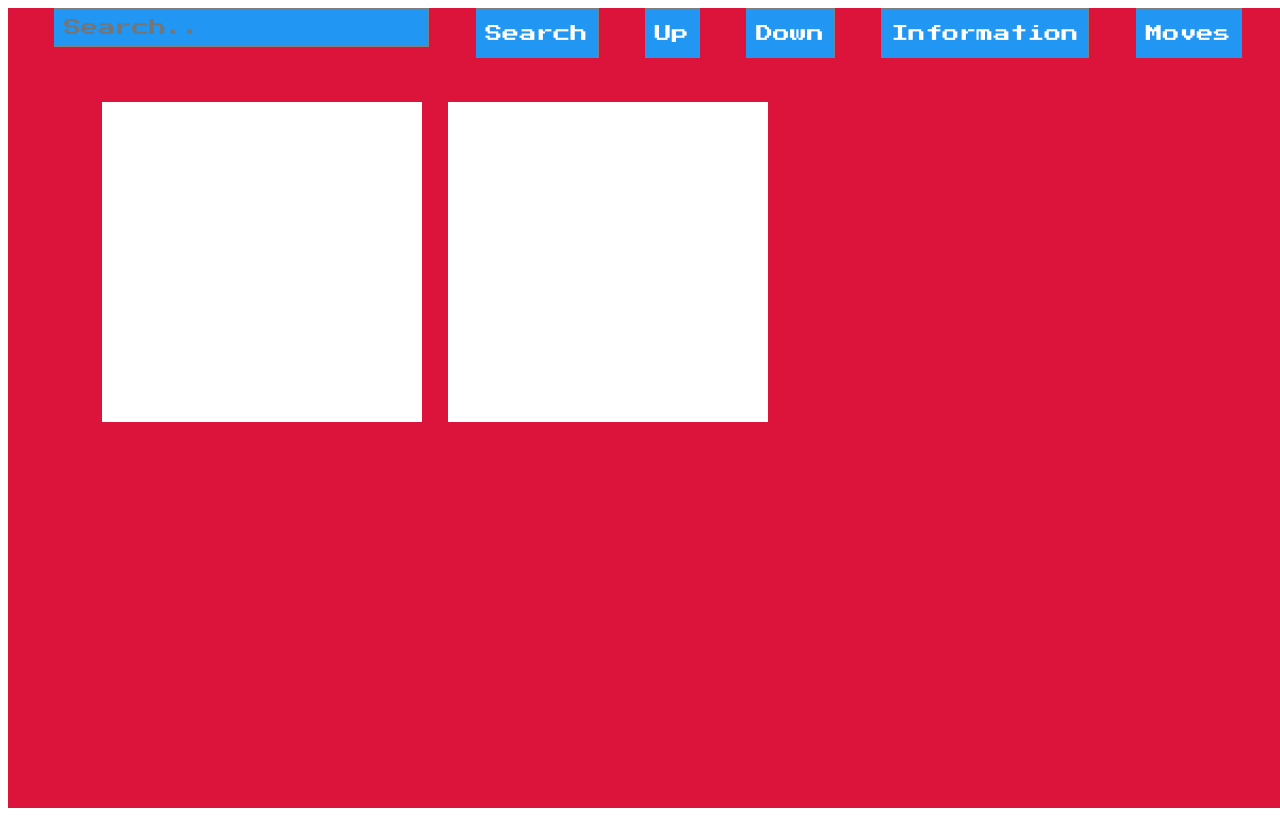
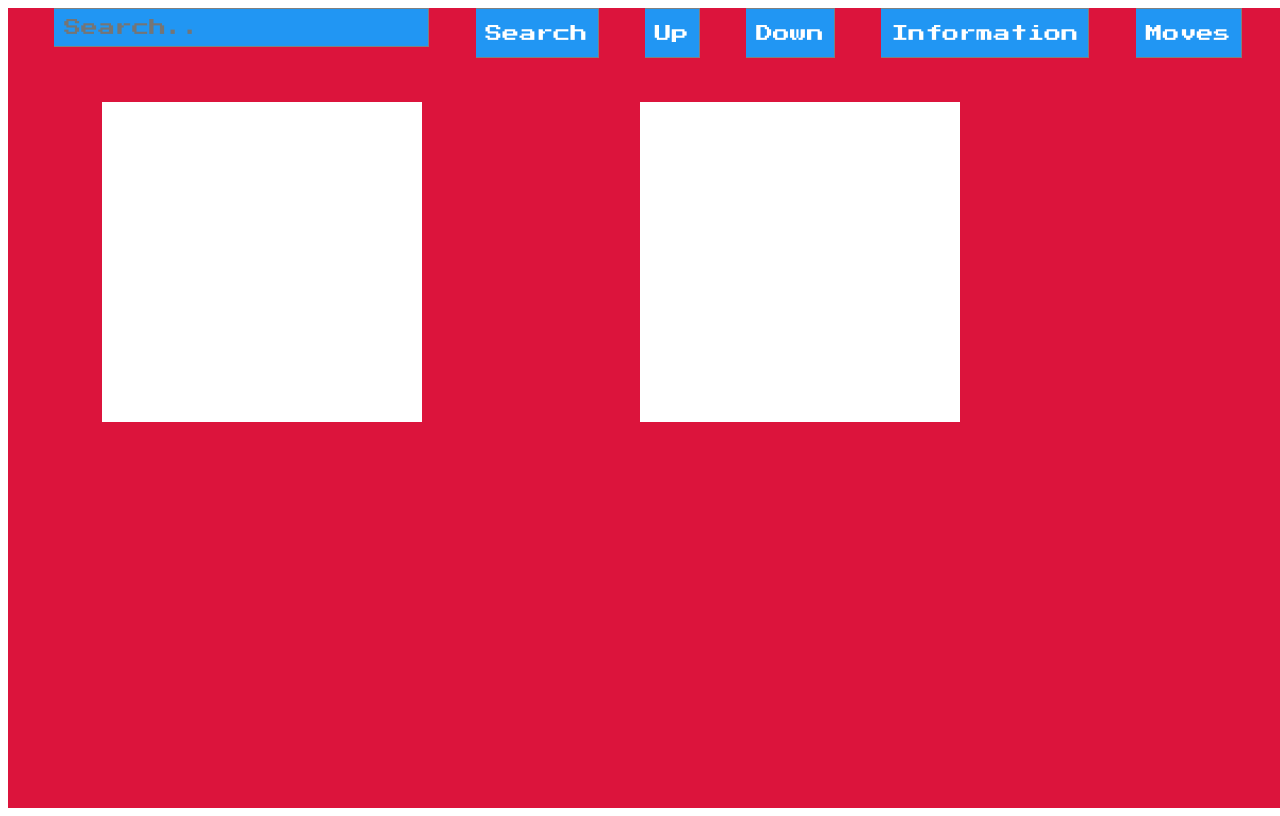
Before and after one commit to Karambeium/BlushyPokeDex, a PHP site: page / in a window 1280 px wide. Run offline with PHP 8.4, Linux system fonts and the light colour scheme; some libraries are stand-ins or nearby versions.

Commit message:
Moved Info Box

```diff
--- a/styles.css
+++ b/styles.css
@@ -33,7 +33,7 @@ button {
     height: 25vw;
     position: absolute;
     top: 8vw;
-    left: 35vw;
+    left: 50vw;
     overflow: scroll;
 }
 
```
